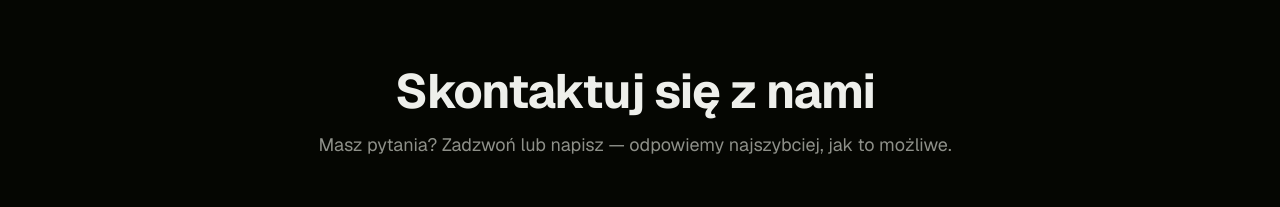
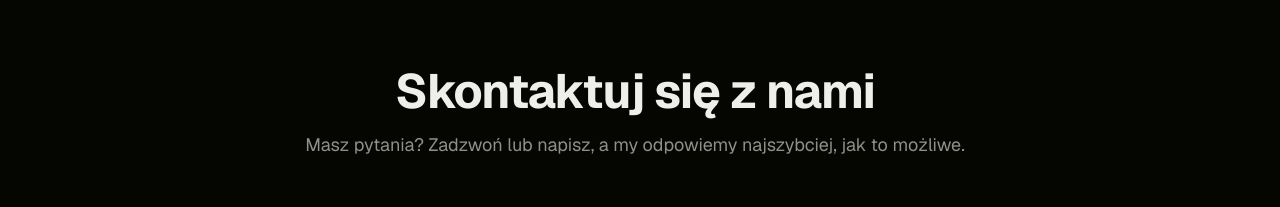
Before and after one commit to KaczmarekBartosz/jaworowa-ostrzeszow, a Next.js app: page / in a window 1280 px wide. Shown: the part 8560-8767 px from the top of the page. Built offline with nearby package versions, Linux system fonts and the light colour scheme.

Commit message:
Aktualizacja sekcji kontaktowej.

```diff
--- a/components/sections/contact-section.tsx
+++ b/components/sections/contact-section.tsx
@@ -19,7 +19,7 @@ export function ContactSection() {
           Skontaktuj się z nami
         </h2>
         <p className="mt-4 text-lg text-muted-foreground">
-          Masz pytania? Zadzwoń lub napisz — odpowiemy najszybciej, jak to
+          Masz pytania? Zadzwoń lub napisz, a my odpowiemy najszybciej, jak to
           możliwe.
         </p>
       </div>
```
Also changed, not shown: 1 other file (tests, documents, lock files or other folders).
